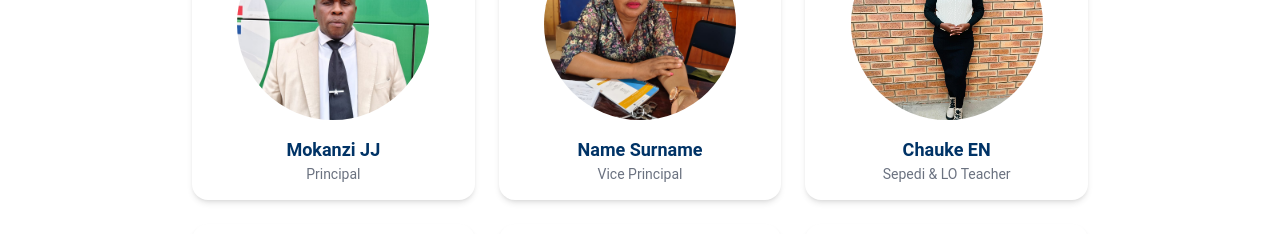
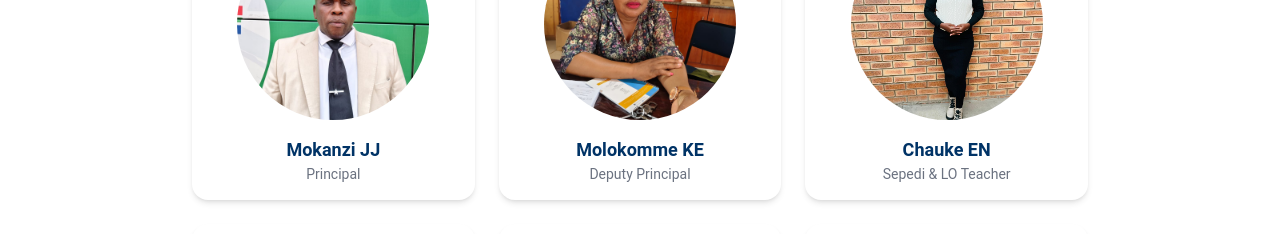
Before and after one commit to Prashely/Health-Zone-Gym, a React (Vite) app: page / in a window 1280 px wide. Shown: the part 2480-2714 px from the top of the page. Built offline with nearby package versions, Linux system fonts and the light colour scheme.

Commit message:
Update TeacherSection.jsx

```diff
--- a/src/section/homepage/TeacherSection.jsx
+++ b/src/section/homepage/TeacherSection.jsx
@@ -16,8 +16,8 @@ const teachers = [
   },
   {
     image: Two,
-    name: "Name Surname",
-    role: "Vice Principal",
+    name: "Molokomme KE",
+    role: "Deputy Principal",
   },
   {
     image: Three,
```
